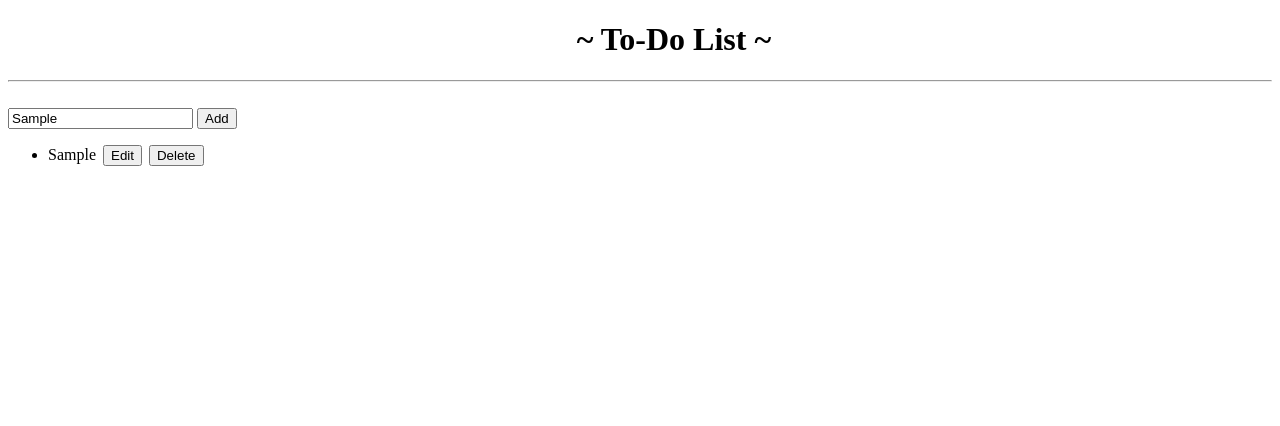
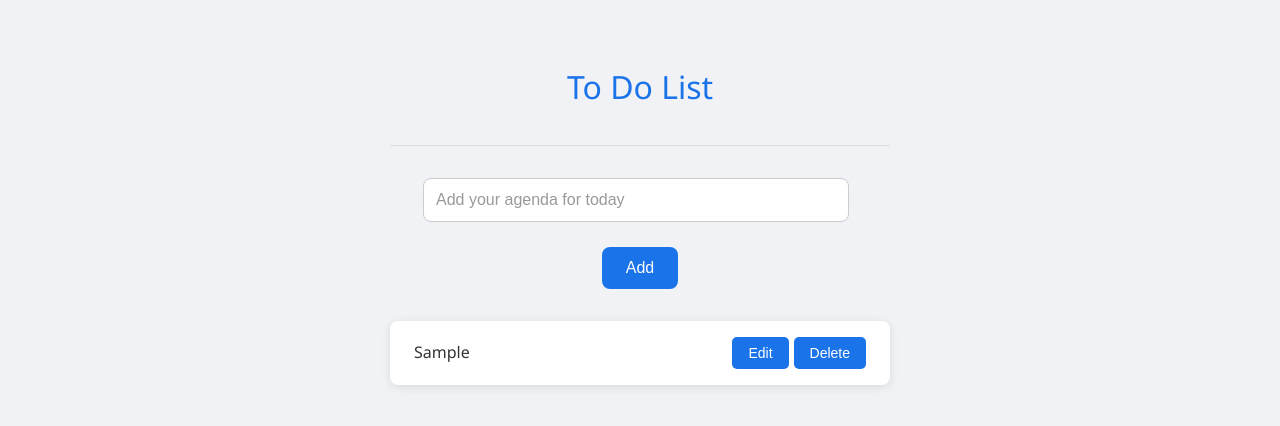
Before and after one commit to Binjunaid06/todo-app, a plain HTML site: page index.html in a window 1280 px wide. Both pictures are taken after typing "Sample" into the empty fields and a click on the button "Add". Drawn offline with Linux system fonts and the light colour scheme.

Commit message:
updated files

```diff
--- a/app.js
+++ b/app.js
@@ -1,12 +1,44 @@
-function addBtn() {
-    let input = document.getElementById("todoinput").value;
-    let list = document.getElementById("list").innerHTML += `<ul><li>${input} <button onclick="edit()" style="margin-left:3px;">Edit</button> <button onclick="edit()" style="margin-left:3px;">Delete</button></li>`;
-}
- function edit() {
-    list.innerHTML = `<br><input type="text" placeholder="Add your agenda for today" id="todoinput"><button onclick="add()">Change</button>`
- }
+ function addBtn() {
+      let input = document.getElementById("todoinput");
+      let value = input.value.trim();
 
- function add(){
-    let add = document.getElementById("todoinput").value;
-    list.innerHTML = `<br> <li>${add}</li>`
- }
+      if (value === "") return; // ignore empty inputs
+
+      let ul = document.getElementById("list");
+
+      let li = document.createElement("li");
+      li.innerHTML = `
+        <span>${value}</span>
+        <button onclick="editItem(this)" style="margin-left:5px;">Edit</button>
+        <button onclick="deleteItem(this)" style="margin-left:5px;">Delete</button>
+      `;
+
+      ul.appendChild(li);
+      input.value = ""; // clear input
+    }
+
+    function editItem(button) {
+      let li = button.parentElement;
+      let span = li.querySelector("span");
+      let currentText = span.innerText;
+
+      let input = document.createElement("input");
+      input.type = "text";
+      input.value = currentText;
+
+      let saveBtn = document.createElement("button");
+      saveBtn.innerText = "Save";
+      saveBtn.onclick = function () {
+        span.innerText = input.value;
+        li.replaceChild(span, input);
+        li.replaceChild(button, saveBtn);
+      };
+
+      li.replaceChild(input, span);
+      li.replaceChild(saveBtn, button);
+    }
+
+    function deleteItem(button) {
+      let li = button.parentElement;
+      li.remove();
+    }
--- a/index.html
+++ b/index.html
@@ -1,27 +1,19 @@
 <!DOCTYPE html>
 <html lang="en">
 <head>
-    <meta charset="UTF-8">
-    <meta name="viewport" content="width=device-width, initial-scale=1.0">
-    <title>Document</title>
+  <meta charset="UTF-8">
+  <title>To Do List</title>
+  <link rel="stylesheet" href="style.css">
 </head>
 <body>
 
-<h1 style="margin-left: 45%;">
-    ~ To-Do List ~
-</h1>
-<hr>
+  <h1>To Do List</h1>
 
-<br>
+  <hr>
+  <input type="text" id="todoinput" placeholder="Add your agenda for today"><br>
+  <button onclick="addBtn()">Add</button>
+  <ul id="list"></ul>
 
-<input type="text" placeholder="Add your agenda for today" id="todoinput">
-<button id="addbtn" onclick="addBtn()">Add</button>
-
-
-<div id="list">
-
-</div>
-
-    <script src="app.js"></script>
+  <script src="app.js"></script>
 </body>
 </html>
--- /dev/null
+++ b/style.css
@@ -0,0 +1,133 @@
+/* General body and page layout */
+body {
+    font-family: 'Segoe UI', 'Arial', sans-serif;
+    background-color: #f0f2f5;
+    color: #333;
+    display: flex;
+    flex-direction: column;
+    align-items: center;
+    padding: 2rem;
+    line-height: 1.6;
+}
+
+/* Main heading */
+h1 {
+    color: #1a73e8;
+    font-weight: 300;
+    margin-bottom: 1rem;
+}
+
+/* Horizontal line for separation */
+hr {
+    width: 100%;
+    max-width: 500px;
+    border: 0;
+    height: 1px;
+    background-color: #ddd;
+    margin: 1rem 0 2rem;
+}
+
+/* Input and main button styling */
+#todoinput {
+    flex-grow: 1;
+    padding: 0.75rem;
+    border: 1px solid #ccc;
+    border-radius: 8px;
+    font-size: 1rem;
+    margin-right: 0.5rem;
+    width: 100%;
+    max-width: 400px;
+}
+
+#todoinput::placeholder {
+    color: #999;
+}
+
+button {
+    padding: 0.75rem 1.5rem;
+    border: none;
+    border-radius: 8px;
+    background-color: #1a73e8;
+    color: white;
+    font-size: 1rem;
+    cursor: pointer;
+    transition: background-color 0.2s;
+}
+
+button:hover {
+    background-color: #1565c0;
+}
+
+/* To-do list container */
+#list {
+    list-style-type: none;
+    padding: 0;
+    width: 100%;
+    max-width: 500px;
+    background-color: #fff;
+    border-radius: 8px;
+    box-shadow: 0 2px 10px rgba(0, 0, 0, 0.1);
+    margin-top: 2rem;
+}
+
+/* Individual list item */
+li {
+    display: flex;
+    justify-content: space-between;
+    align-items: center;
+    padding: 1rem 1.5rem;
+    border-bottom: 1px solid #eee;
+    transition: background-color 0.2s;
+}
+
+li:last-child {
+    border-bottom: none;
+}
+
+li:hover {
+    background-color: #fafafa;
+}
+
+li span {
+    flex-grow: 1;
+    font-size: 1rem;
+    word-wrap: break-word;
+    margin-right: 1rem;
+}
+
+/* Edit and Delete buttons */
+.btn-group {
+    white-space: nowrap; /* Prevents buttons from wrapping */
+}
+
+li button {
+    padding: 0.5rem 1rem;
+    margin-left: 0.5rem;
+    font-size: 0.875rem;
+    border-radius: 5px;
+}
+
+li .edit-btn {
+    background-color: #fbbc05; /* Yellow for edit */
+}
+
+li .edit-btn:hover {
+    background-color: #ea8600;
+}
+
+li .delete-btn {
+    background-color: #ea4335; /* Red for delete */
+}
+
+li .delete-btn:hover {
+    background-color: #d93025;
+}
+
+/* Edit input field styling */
+li input[type="text"] {
+    flex-grow: 1;
+    padding: 0.5rem;
+    border: 1px solid #ccc;
+    border-radius: 5px;
+    margin-right: 0.5rem;
+}
```
